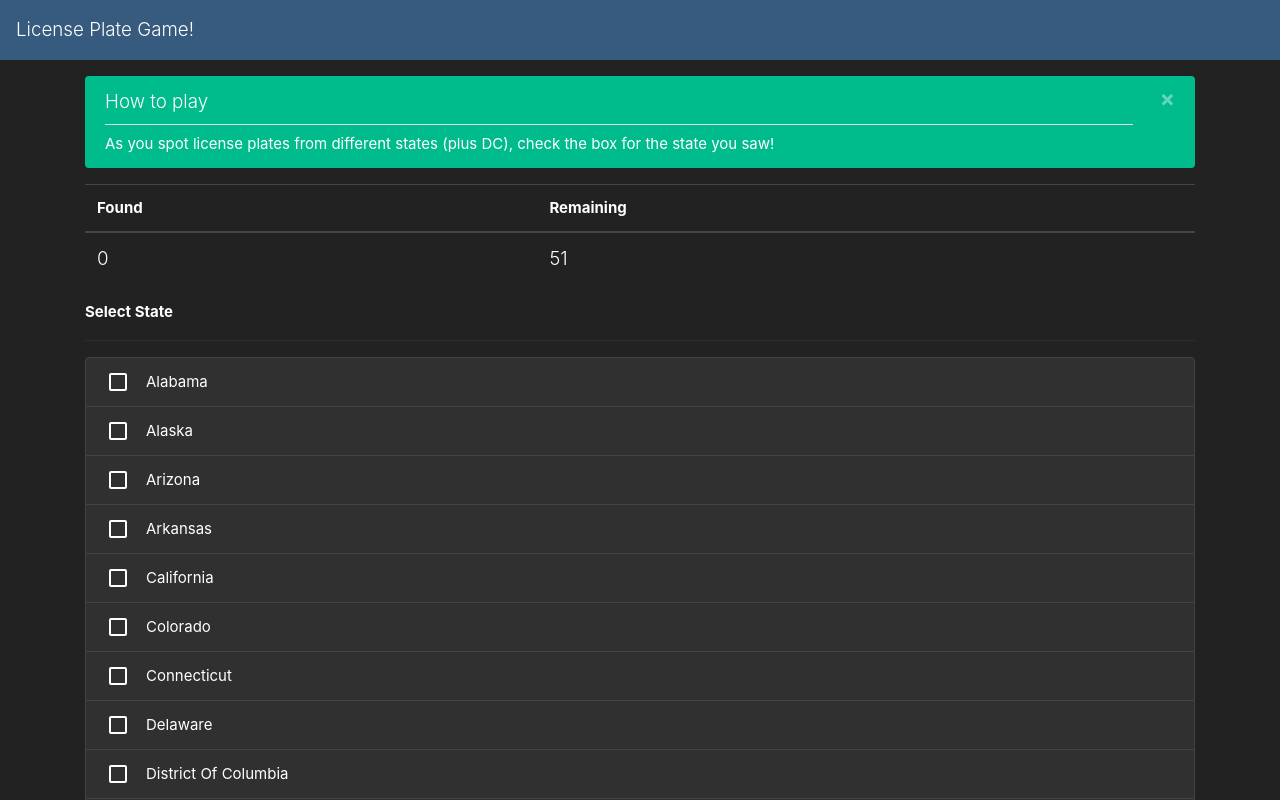
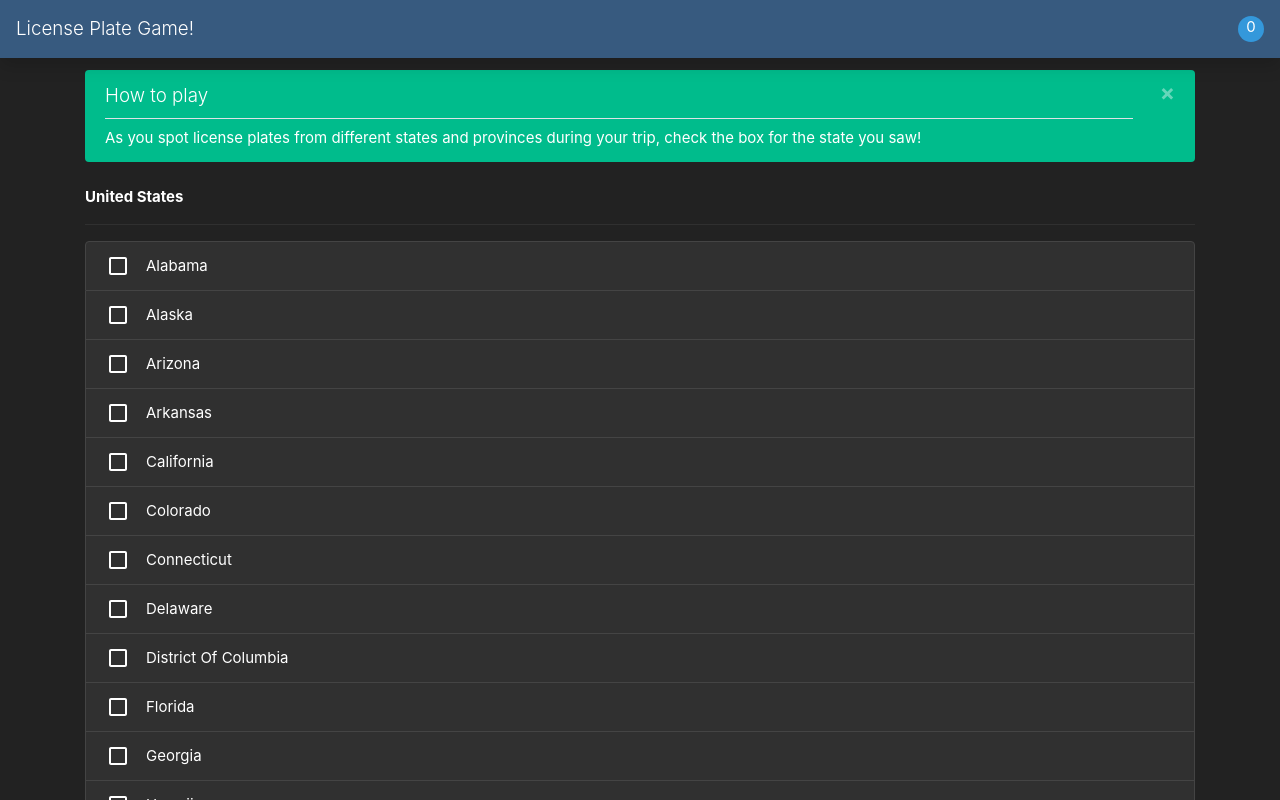
Before and after one commit to ConradP3/plategame.app, a Next.js app: page / in a window 1280 px wide. Shown: the top 800 px of the page. Built offline with nearby package versions, Linux system fonts and the light colour scheme.

Commit message:
add canada; fix navbar; add count to navbar

```diff
--- a/pages/index.js
+++ b/pages/index.js
@@ -1,8 +1,9 @@
 import { CheckBoxOutlineBlank, CheckBoxOutlined } from '@material-ui/icons';
 import Head from 'next/head';
 import React, { useReducer } from 'react';
-import { Container, ListGroup, ListGroupItem, Navbar, Table, UncontrolledAlert } from 'reactstrap';
-import states from '../utils/states.json';
+import { Badge, Container, ListGroup, ListGroupItem, Navbar, Table, UncontrolledAlert } from 'reactstrap';
+import states from '../utils/us-states.json';
+import provinces from '../utils/ca-provinces.json';
 
 const initialState = [];
 const ADD_STATE = 'ADD_STATE';
@@ -20,11 +21,11 @@ function reducer(state, { type, payload: abbreviation }) {
 }
 
 export default function Home() {
-  const [activeStates, dispatch] = useReducer(reducer, initialState);
+  const [activeTerritories, dispatch] = useReducer(reducer, initialState);
 
   function handleStateClick(abbreviation) {
     dispatch({
-      type: activeStates.includes(abbreviation) ? REMOVE_STATE : ADD_STATE,
+      type: activeTerritories.includes(abbreviation) ? REMOVE_STATE : ADD_STATE,
       payload: abbreviation,
     });
   }
@@ -32,44 +33,53 @@ export default function Home() {
   return (
     <>
       <Head>
-        <title>Play the License Plate Game Online</title>
+        <title>Play the License Plate Game Online for Free</title>
+        <meta
+          name="description"
+          content="As you spot license plates from different states throughout your trip, check the box for the state you saw!"
+        />
       </Head>
-      <Navbar color="primary">
-        <div className="lead">License Plate Game!</div>
+      <Navbar color="primary" fixed="top" className="shadow">
+        <h1 className="lead mb-0">License Plate Game!</h1>
+        <div
+          className="rounded-circle bg-info text-center align-items-center justify-content-center"
+          style={{ height: '1.75em', width: '1.75em' }}
+        >
+          {activeTerritories.length}
+        </div>
       </Navbar>
       <Container>
         <UncontrolledAlert className="my-3">
           <div className="lead border-bottom mb-2 pb-2">How to play</div>
-          As you spot license plates from different states (plus DC), check the box for the state you saw!
+          As you spot license plates from different states and provinces during your trip, check the box for the state
+          you saw!
         </UncontrolledAlert>
-        <Table>
-          <thead>
-            <tr>
-              <th>Found</th>
-              <th>Remaining</th>
-            </tr>
-          </thead>
-          <tbody>
-            <tr className="lead">
-              <td>{activeStates.length}</td>
-              <td>{states.length - activeStates.length}</td>
-            </tr>
-          </tbody>
-        </Table>
-        <div className="font-weight-bold border-bottom border-dark pb-3 mb-3">Select State</div>
+        <div className="font-weight-bold border-bottom border-dark pb-3 mb-3 mt-4">United States</div>
         <ListGroup>
           {states.map(({ name, abbreviation }) => (
             <ListGroupItem
-              active={activeStates.includes(abbreviation)}
+              active={activeTerritories.includes(abbreviation)}
               onClick={() => handleStateClick(abbreviation)}
               className="d-flex align-items-center"
               key={name}
             >
-              {activeStates.includes(abbreviation) ? <CheckBoxOutlined /> : <CheckBoxOutlineBlank />}
+              {activeTerritories.includes(abbreviation) ? <CheckBoxOutlined /> : <CheckBoxOutlineBlank />}
               <span className="ml-3">{name}</span>
             </ListGroupItem>
           ))}
         </ListGroup>
+        <div className="font-weight-bold border-bottom border-dark pb-3 mb-3 mt-4">Canada</div>
+        {provinces.map(({ name, abbreviation }) => (
+          <ListGroupItem
+            active={activeTerritories.includes(abbreviation)}
+            onClick={() => handleStateClick(abbreviation)}
+            className="d-flex align-items-center"
+            key={name}
+          >
+            {activeTerritories.includes(abbreviation) ? <CheckBoxOutlined /> : <CheckBoxOutlineBlank />}
+            <span className="ml-3">{name}</span>
+          </ListGroupItem>
+        ))}
       </Container>
       <footer className="bg-dark p-3 mt-3">
         &copy; 2020 <a href="https://ryanwalters.dev">Ryan Walters</a>
--- a/styles/globals.css
+++ b/styles/globals.css
@@ -2,8 +2,8 @@ html,
 body {
   padding: 0;
   margin: 0;
-  font-family: -apple-system, BlinkMacSystemFont, Segoe UI, Roboto, Oxygen,
-    Ubuntu, Cantarell, Fira Sans, Droid Sans, Helvetica Neue, sans-serif;
+  font-family: -apple-system, BlinkMacSystemFont, Segoe UI, Roboto, Oxygen, Ubuntu, Cantarell, Fira Sans, Droid Sans,
+    Helvetica Neue, sans-serif;
 }
 
 a {
@@ -11,6 +11,6 @@ a {
   text-decoration: none;
 }
 
-* {
-  box-sizing: border-box;
+.navbar + .container {
+  padding-top: 54px;
 }
--- /dev/null
+++ b/utils/ca-provinces.json
@@ -0,0 +1,54 @@
+[
+  {
+    "name": "Alberta",
+    "abbreviation": "AB"
+  },
+  {
+    "name": "British Columbia",
+    "abbreviation": "BC"
+  },
+  {
+    "name": "Manitoba",
+    "abbreviation": "MB"
+  },
+  {
+    "name": "New Brunswick",
+    "abbreviation": "NB"
+  },
+  {
+    "name": "Newfoundland and Labrador",
+    "abbreviation": "NL"
+  },
+  {
+    "name": "Northwest Territories",
+    "abbreviation": "NT"
+  },
+  {
+    "name": "Nova Scotia",
+    "abbreviation": "NS"
+  },
+  {
+    "name": "Nunavut",
+    "abbreviation": "NU"
+  },
+  {
+    "name": "Ontario",
+    "abbreviation": "ON"
+  },
+  {
+    "name": "Prince Edward Island",
+    "abbreviation": "PE"
+  },
+  {
+    "name": "Quebec",
+    "abbreviation": "QC"
+  },
+  {
+    "name": "Saskatchewan",
+    "abbreviation": "SK"
+  },
+  {
+    "name": "Yukon Territory",
+    "abbreviation": "YT"
+  }
+]
```
Also changed, not shown: utils/us-states.json (renamed from utils/states.json).
